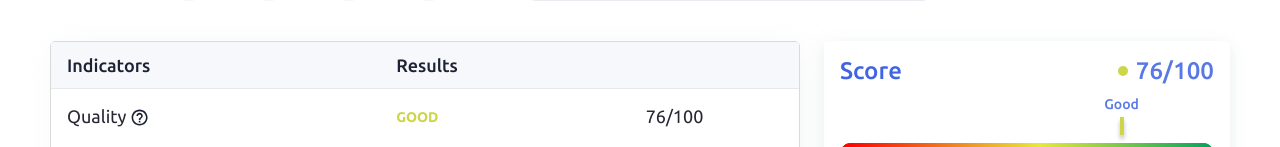
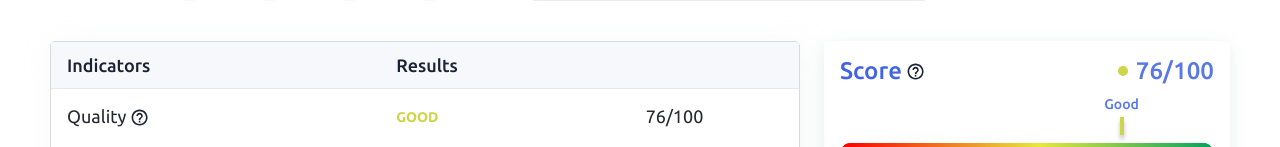
Before and after one commit to kindrakevychn/Next-report, a Next.js app: page / in a window 1280 px wide. Shown: the part 249-396 px from the top of the page. Built offline with nearby package versions, Linux system fonts and the light colour scheme.

Commit message:
Score: move score description on HoverInfo component near title

```diff
--- a/components/score.jsx
+++ b/components/score.jsx
@@ -1,3 +1,5 @@
+import HoverInfo from './hover-info';
+
 import styles from './score.module.css';
 
 export default function Score({score}) {
@@ -71,6 +73,9 @@ export default function Score({score}) {
                     className={styles.title}
                 >
                     {'Score'}
+                    <HoverInfo
+                        text={title}
+                    />
                 </div>
 
                 <div
@@ -89,9 +94,7 @@ export default function Score({score}) {
                 <div
                     className={styles.status}
                 >
-                    <span
-                        title={title}
-                    >
+                    <span>
                         {status}
                     </span>
                 </div>
--- a/components/score.module.css
+++ b/components/score.module.css
@@ -24,6 +24,12 @@
   font-size: 1.5rem;
   font-weight: 500;
   color: #4164E2;
+}
+
+.title {
+  display: flex;
+  align-items: center;
+  gap: .25rem;
 }
 
 .score {
@@ -82,7 +88,6 @@
 }
 
 .status > span {
-  cursor: help;
   margin-left: min(
     max(
       calc(1% * var(--score) - 1rem * var(--statusWidth)),
```
